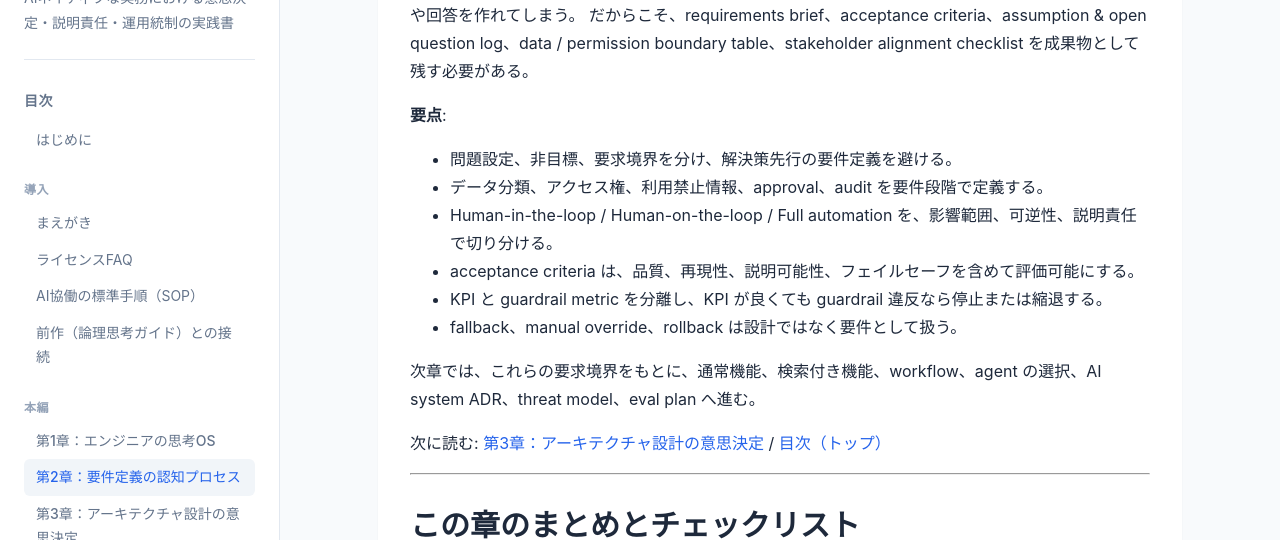
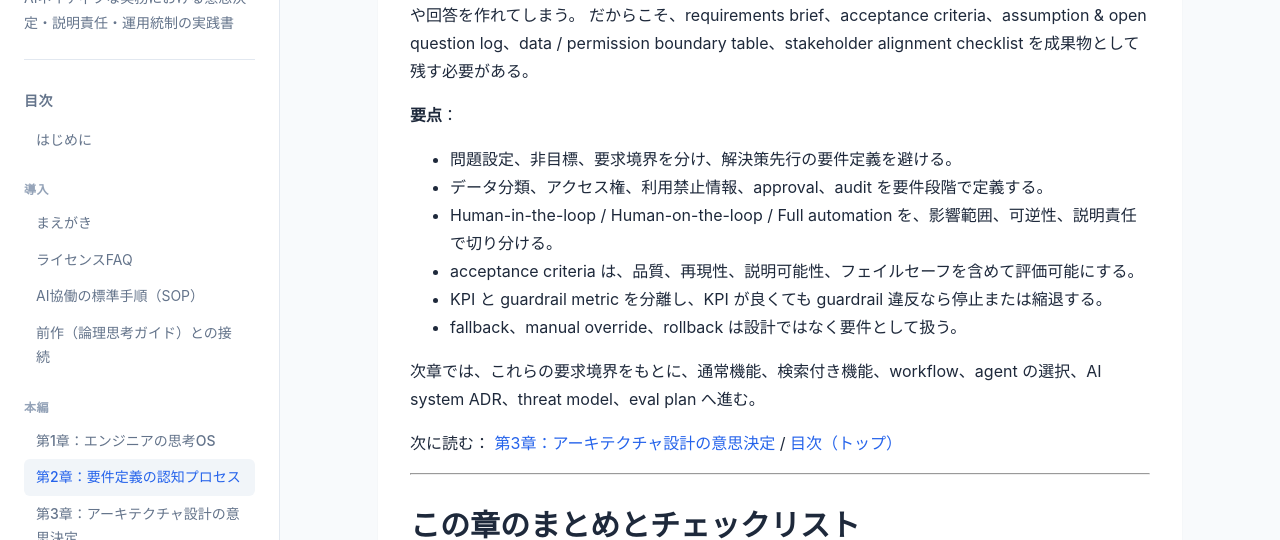
Before and after one commit to itdojp/ai-era-engineers-mind-book, a Jekyll site: the page built from docs/chapters/chapter-02/index.md, in a window 1280 px wide and 900 px high, scrolled down 16740 px. Shown: the part 155-695 px from the top of the window. Built offline with Jekyll 4.4.1, drawn with Linux system fonts in a browser that asks for light colours.

```diff
--- a/docs/chapters/chapter-02/index.md
+++ b/docs/chapters/chapter-02/index.md
@@ -495,7 +495,7 @@ Current status: 未確認
 AIを含む業務・プロダクト・社内ツールでは、要求が曖昧なままでも、AIがもっともらしい画面や回答を作れてしまう。
 だからこそ、requirements brief、acceptance criteria、assumption & open question log、data / permission boundary table、stakeholder alignment checklist を成果物として残す必要がある。
 
-**要点**:
+**要点**：
 
 - 問題設定、非目標、要求境界を分け、解決策先行の要件定義を避ける。
 - データ分類、アクセス権、利用禁止情報、approval、audit を要件段階で定義する。
```
Also changed, not shown: other parts of docs/chapters/chapter-02/index.md (+1 -1 lines).
